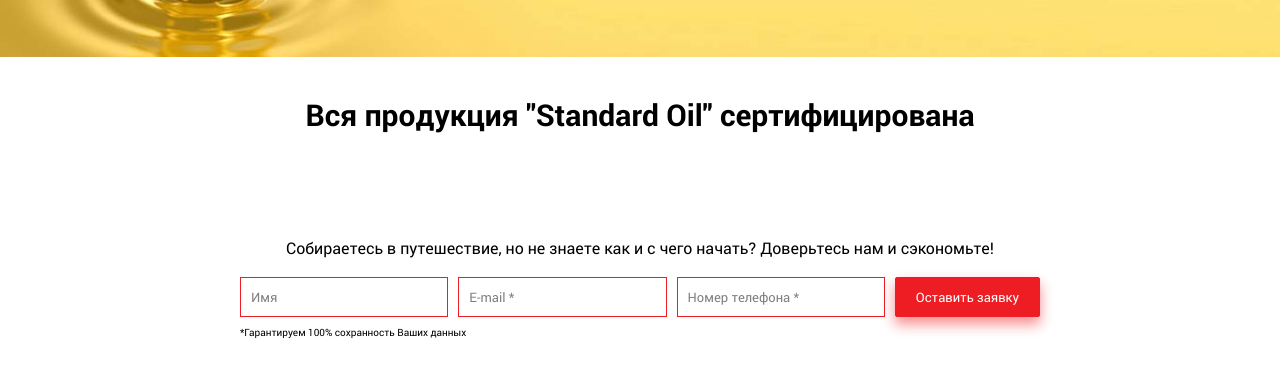
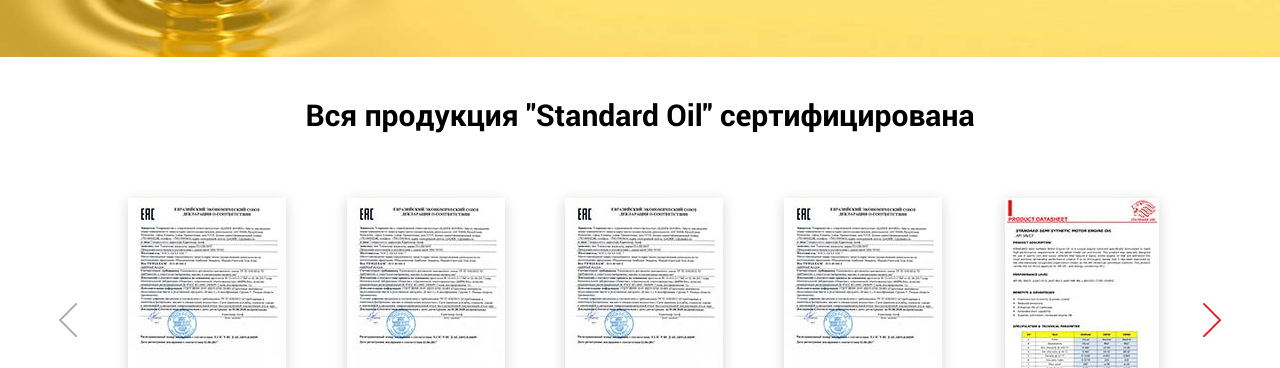
Before and after one commit to Aigerim-serdaliyeva/StandartOil, a website: page app/index.html in a window 1280 px wide. Shown: the part 3782-4150 px from the top of the page. Drawn offline with Linux system fonts and the light colour scheme; files that its build step writes are made by us from their sources; files whose address does not match are found by name.

Commit message:
s-certificate fix

```diff
--- a/app/index.html
+++ b/app/index.html
@@ -393,10 +393,20 @@
       </div>
     </section>
 
-    <section class="section s-certificate">
+    <section class="section s-certificates">
       <div class="container">
         <h2 class="section-title">Вся продукция "Standard Oil" сертифицирована</h2>
 
+        <div class="owl-carousel carousel-certificates has-nav">
+          <a class="certificate" data-fancybox="certificateGallery" href="./img/certificate-1.jpg"><img src="./img/certificate-1.jpg" alt=""></a>
+          <a class="certificate" data-fancybox="certificateGallery" href="./img/certificate-1.jpg"><img src="./img/certificate-1.jpg" alt=""></a>
+          <a class="certificate" data-fancybox="certificateGallery" href="./img/certificate-1.jpg"><img src="./img/certificate-1.jpg" alt=""></a>
+          <a class="certificate" data-fancybox="certificateGallery" href="./img/certificate-1.jpg"><img src="./img/certificate-1.jpg" alt=""></a>
+          <a class="certificate" data-fancybox="certificateGallery" href="./img/certificate-2.jpg"><img src="./img/certificate-2.jpg" alt=""></a>
+          <a class="certificate" data-fancybox="certificateGallery" href="./img/certificate-2.jpg"><img src="./img/certificate-2.jpg" alt=""></a>
+          <a class="certificate" data-fancybox="certificateGallery" href="./img/certificate-2.jpg"><img src="./img/certificate-2.jpg" alt=""></a>
+          <a class="certificate" data-fancybox="certificateGallery" href="./img/certificate-2.jpg"><img src="./img/certificate-2.jpg" alt=""></a>
+        </div>
       </div>
     </section>
 
--- a/app/js/main.js
+++ b/app/js/main.js
@@ -168,7 +168,8 @@
 
   $(".carousel-katalog").owlCarousel({
     loop: false,
-    dots: false, nav: true,
+    dots: false,
+    nav: true,
     smartSpeed: 500,
     margin: 5,
     navText: ['', ''],
@@ -182,13 +183,18 @@
   });
 
   $(".carousel-certificates").owlCarousel({
-    loop: true,
+    loop: false,
+    dots: true,
+    nav: true,
     smartSpeed: 500,
-    margin: 30,
+    margin: 5,
     navText: ['', ''],
     responsive: {
-      0: { items: 1, mouseDrag: false, dots: true, nav: false },
-      480: { items: 2, mouseDrag: true, dots: false, nav: true },
+      0: { items: 1, mouseDrag: false, nav: false },
+      576: { mouseDrag: true, items: 2 },
+      768: { items: 3 },
+      992: { items: 4 },
+      1200: { items: 5 }
     },
   });
 
--- a/app/sass/_base.scss
+++ b/app/sass/_base.scss
@@ -415,6 +415,15 @@
         width: auto;
         margin: 0 auto;
       }
+
+      & > * {
+        box-shadow: 0px 3px 12.61px 0.39px rgba(0, 0, 0, 0.17);
+        transition: 0.5s transform;
+
+        &:hover {
+          transform: scale(1.15);
+        }
+      }
     }
 
 		&-prev, &-next {
--- a/app/sass/main.scss
+++ b/app/sass/main.scss
@@ -326,8 +326,6 @@
     display: flex;
     flex-direction: column;
     text-align: center;
-    box-shadow: 0px 3px 12.61px 0.39px rgba(0, 0, 0, 0.17);
-    transition: 0.5s transform;
 
     &__img {
       margin: 0 auto 18px;
@@ -341,10 +339,6 @@
       color: #373737;
       flex-grow: 1;
       margin-bottom: 18px;
-    }
-
-    &:hover {
-      transform: scale(1.15);
     }
   }
 
```
Also changed, not shown: app/css/main.min.css, app/img/certificate-1.jpg (added), app/img/certificate-2.jpg (added), app/js/main.min.js.
